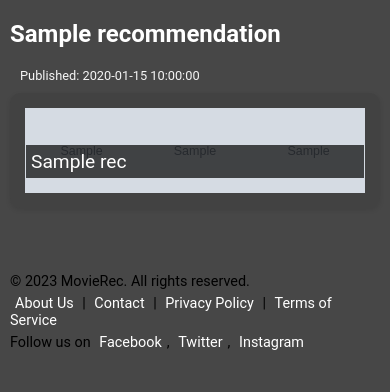
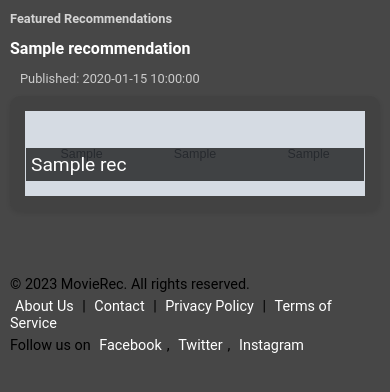
Before and after one commit to DennyBart/MovieRexBuilder, a Flask app: template templates/mobile/index.html in a window 390 px wide. Shown: the part 69-461 px from the top of the page. Run offline with Flask 3, Linux system fonts and the light colour scheme; the template is opened without the code that fills it: most values are stand-ins (such as "Sample title", 1, 10 or a date in 2020); grey boxes marked "Sample" are stand-in pictures; some web fonts are replaced.

Commit message:
Update mobile site

```diff
--- a/templates/desktop/index.html
+++ b/templates/desktop/index.html
@@ -298,7 +298,7 @@
         </div>
 
         <!-- Display replaced_at date for each group -->
-        <div class="replaced-at">{{ rec_group[0].replaced_at_date }}</div>
+        <!-- <div class="replaced-at">{{ rec_group[0].replaced_at_date }}</div> -->
 
         <!-- Display recommendations for the current group -->
         <div class="recommendation-container">
--- a/templates/mobile/index.html
+++ b/templates/mobile/index.html
@@ -119,7 +119,7 @@
         .replaced-at {
             font-size: 0.8em;
             margin-left: 20px; /* Adjust as needed */
-            color: whitesmoke;  /* Optional: Style it as you see fit */
+            color: rgba(245, 245, 245, 0.766);  /* Optional: Style it as you see fit */
         }
 
         .recommendation:hover {
@@ -217,6 +217,22 @@
             text-decoration: underline;
         }
 
+        .row-title {
+            font-family: 'Roboto', sans-serif;
+            font-size: 1em;
+            margin-right: 20px;
+            margin-left: 10px; /* Adjust as needed */
+            flex-shrink: 0;
+        }
+
+        .page-title {
+            font-family: 'Roboto', sans-serif;
+            font-size: 0.8em;
+            margin-right: 20px;
+            margin-left: 10px; /* Adjust as needed */
+            flex-shrink: 0;
+            color: rgba(255, 255, 255, 0.77);  /* Optional: Style it as you see fit */
+        }
 
         /* Mobile Styles */
         @media (max-width: 768px) {
@@ -281,7 +297,9 @@
             <div id="results"></div>
         </div>
     </header>
-
+    {% if recommendations['page'] == 1 %}
+        <h2 class="page-title">Featured Recommendations</h2>
+    {% endif %}
     <!-- Loop through recommendation groups -->
     {% for title, rec_group in recommendations.items() if title != 'page' %}
     <section>
```
Also changed, not shown: templates/mobile/rec.html (+9 -0 lines).
